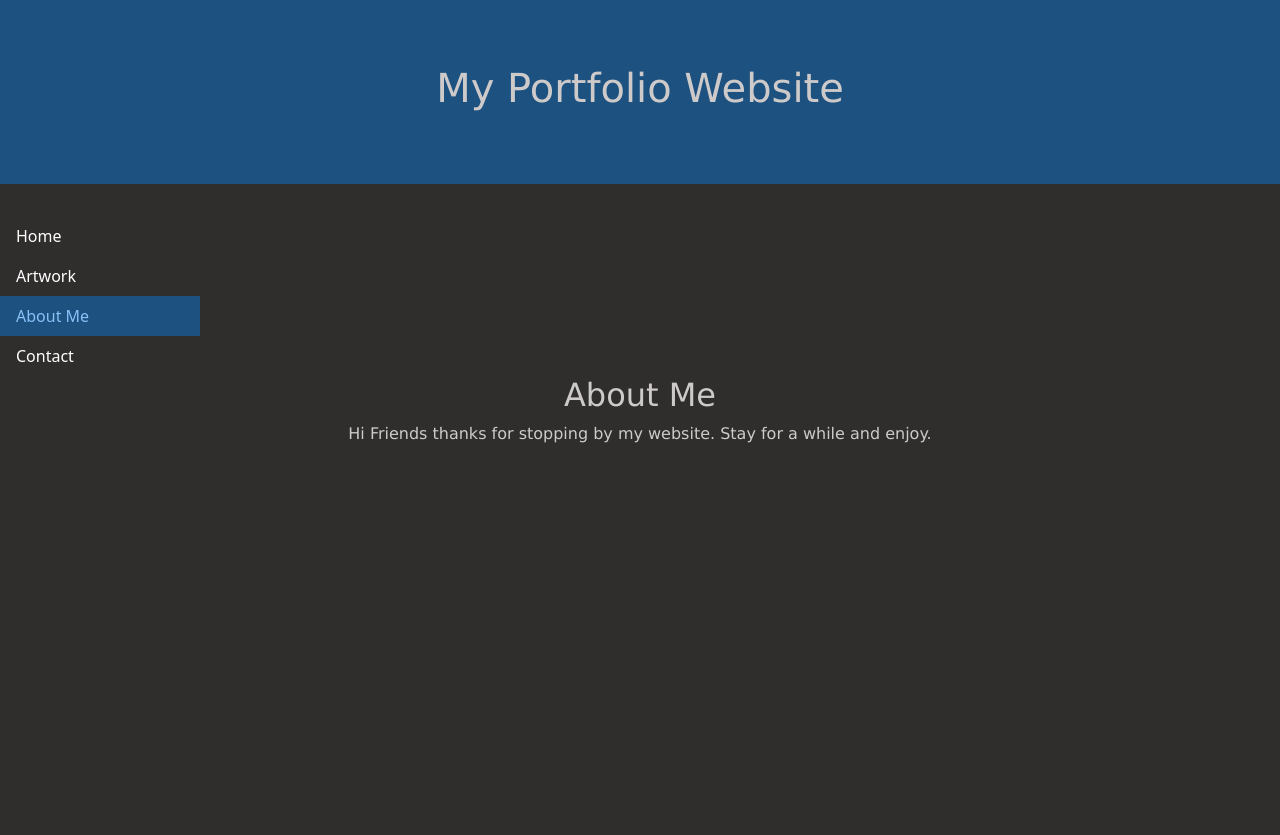
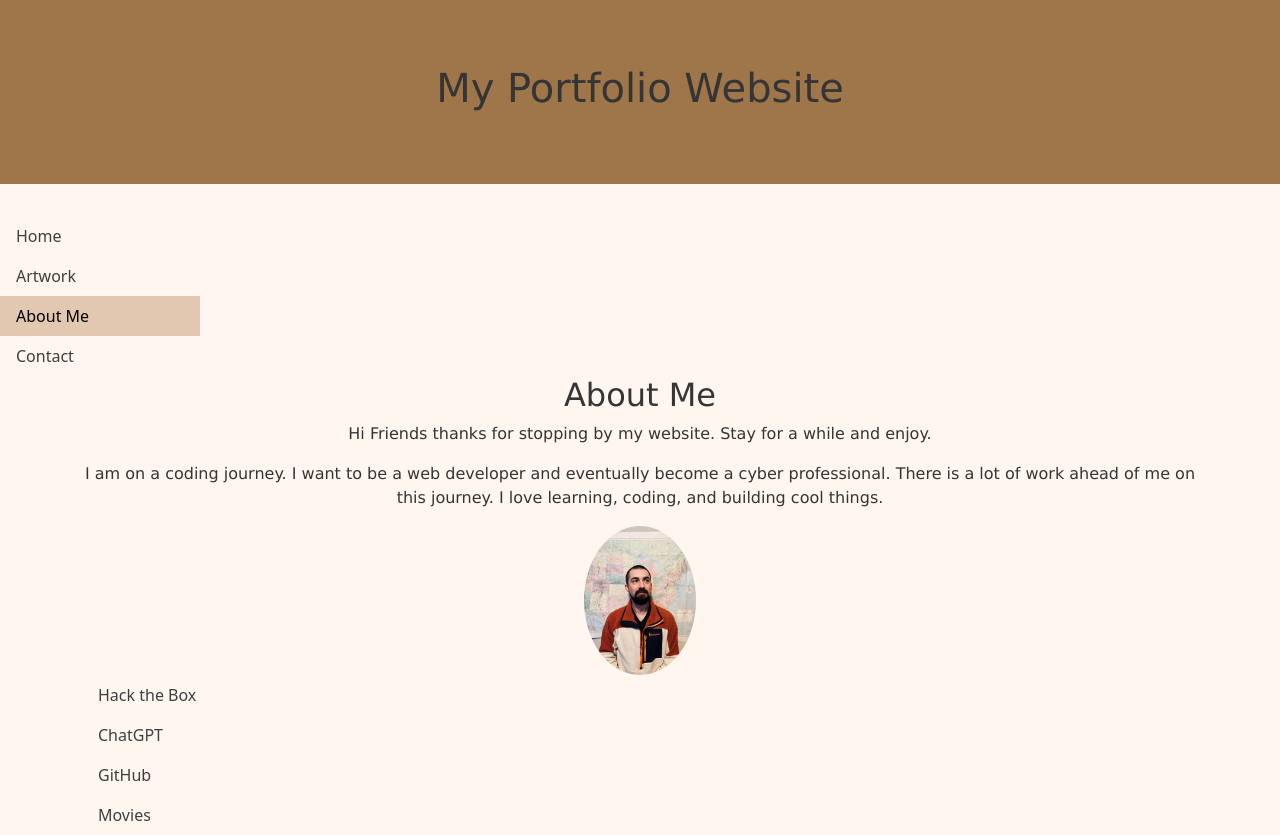
Before and after one commit to JasonParks253/MyPortfolioWebsite, a website: page aboutme.html in a window 1280 px wide. Before the commit the page ends 800 px from the top, so only its background shows below. Drawn offline with nearby package versions, Linux system fonts and the light colour scheme.

Commit message:
added more content to the webpages

```diff
--- a/aboutme.html
+++ b/aboutme.html
@@ -30,8 +30,27 @@
                 <h2>About Me</h2>
             </div>
             <p>Hi Friends thanks for stopping by my website. Stay for a while and enjoy.</p>
+            <p>I am on a coding journey. I want to be a web developer and eventually become a cyber professional. There is a lot of work ahead of me on this journey. I love learning, coding, and building cool things.</p>
+        </div>
+        <div class="row">
+            <div class="col">
+                <img src="images/jasonmap.jpg" />
+            </div>
         </div>
     </div>
+    <div class="container" style="color:azure">
+        <div class="row">
+            <div class="col">
+                <ul>
+                    <li><a href="https://www.hackthebox.com/">Hack the Box</a></li>
+                    <li><a href="https://chat.openai.com/">ChatGPT</a></li>
+                    <li><a href="https://github.com/">GitHub</a></li>
+                    <li><a href="movies.html">Movies</a></li>
+                </ul>
+            </div>
+        </div>
+    </div>
+
 
 </body>
 
--- a/stylesheets/artwork.css
+++ b/stylesheets/artwork.css
@@ -1,18 +1,11 @@
 body {
-    background-color: rgb(48, 45, 45);
+    background-color: rgb(255, 246, 239);
 }
 
-h1, h2, h4 {
+h1, h2, p {
     text-align: center;
-    color: rgb(206, 202, 202);
+    color: rgb(53, 53, 53);
     font-family: verdana;
-}
-
-p {
-    text-align: center;
-    color: rgb(78, 76, 76);
-    font-family: verdana;
-    font-size: 20px;
 }
 
 ul {
@@ -23,21 +16,22 @@ ul {
 }
 
 li a {
-    color: white;
+    color: rgb(63, 62, 62);
     display: block;
     text-decoration: none;
     padding: 8px 16px;
 }
 
 li a.active {
-    background-color: rgb(28, 81, 128);
-    color: rgb(135, 193, 247);
+    background-color: rgb(226, 200, 176);
+    color: rgb(0, 0, 0);
 }
 li a:hover:not(.active) {
-    background-color: rgb(73, 118, 158);
-    color: rgb(0, 183, 255);
+    background-color: rgb(158, 118, 73);
+    color: rgb(0, 0, 0);
 }
 
+
 .jumbotron {
-    background-color: rgb(28, 81, 128);
+    background-color:  rgb(158, 118, 73);
 }
--- a/stylesheets/styles.css
+++ b/stylesheets/styles.css
@@ -1,10 +1,10 @@
 body {
-    background-color: rgb(48, 45, 45);
+    background-color: rgb(255, 246, 239);
 }
 
 h1, h2, p {
     text-align: center;
-    color: rgb(206, 202, 202);
+    color: rgb(53, 53, 53);
     font-family: verdana;
 }
 
@@ -16,19 +16,19 @@ ul {
 }
 
 li a {
-    color: white;
+    color: rgb(63, 62, 62);
     display: block;
     text-decoration: none;
     padding: 8px 16px;
 }
 
 li a.active {
-    background-color: rgb(28, 81, 128);
-    color: rgb(135, 193, 247);
+    background-color: rgb(226, 200, 176);
+    color: rgb(0, 0, 0);
 }
 li a:hover:not(.active) {
-    background-color: rgb(73, 118, 158);
-    color: rgb(0, 183, 255);
+    background-color: rgb(158, 118, 73);
+    color: rgb(0, 0, 0);
 }
 
 img {
@@ -40,5 +40,5 @@ img {
 }
 
 .jumbotron {
-    background-color: rgb(28, 81, 128);
+    background-color:  rgb(158, 118, 73);
 }
```
Also changed, not shown: artwork.html (+9 -9 lines), contactme.html (+1 -1 lines), movies.html (added, +92 -0 lines), images/jasonmap.jpg (added), images/mona-lisa.jpg (added).
